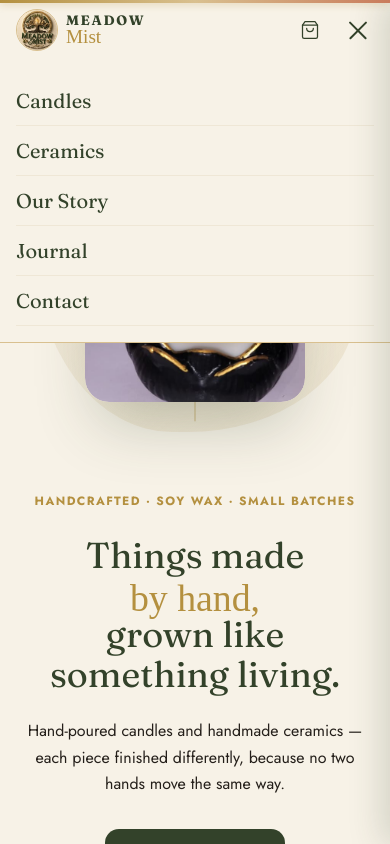
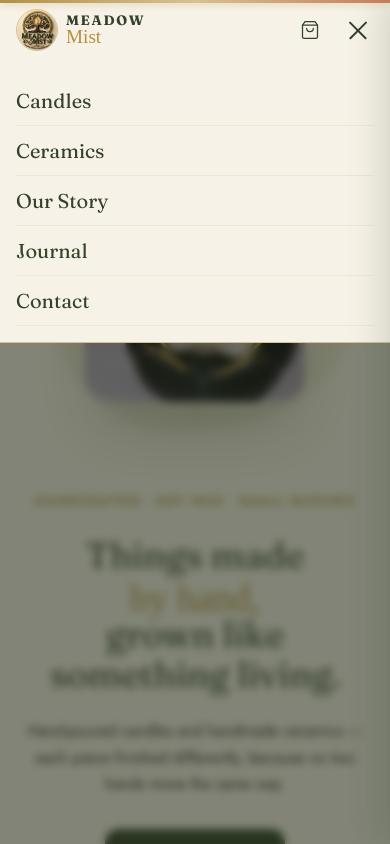
Before and after one commit to ADI-2707/meedowmist, a Next.js app: page / in a window 390 px wide. Both pictures are taken after a click on the button 358 px from the left and 30 px from the top of the page. Shown: the top 844 px of the page. Built offline with nearby package versions, Linux system fonts and the light colour scheme; a web font is replaced by a local one.

Commit message:
feat: add dim/blur backdrop overlay and body scroll lock when mobile navigation menu is open

```diff
--- a/src/components/SiteHeader/SiteHeader.module.css
+++ b/src/components/SiteHeader/SiteHeader.module.css
@@ -188,6 +188,24 @@
 .barOpen2 { opacity: 0; transform: scaleX(0); }
 .barOpen3 { transform: translateY(-6.5px) rotate(-45deg); }
 
+/* ---------- Mobile Backdrop Overlay ---------- */
+.mobileBackdrop {
+  position: fixed;
+  inset: 0;
+  background-color: rgba(33, 43, 27, 0.55);
+  backdrop-filter: blur(4px);
+  -webkit-backdrop-filter: blur(4px);
+  z-index: 95;
+  opacity: 0;
+  pointer-events: none;
+  transition: opacity var(--duration-base) var(--ease-smooth);
+}
+
+.mobileBackdropOpen {
+  opacity: 1;
+  pointer-events: all;
+}
+
 /* ---------- Mobile Menu ---------- */
 .mobileMenu {
   position: absolute;
--- a/src/components/SiteHeader/SiteHeader.tsx
+++ b/src/components/SiteHeader/SiteHeader.tsx
@@ -30,12 +30,30 @@ export default function SiteHeader() {
     return () => window.removeEventListener('scroll', handleScroll);
   }, []);
 
+  useEffect(() => {
+    if (menuOpen) {
+      document.body.style.overflow = 'hidden';
+    } else {
+      document.body.style.overflow = '';
+    }
+    return () => {
+      document.body.style.overflow = '';
+    };
+  }, [menuOpen]);
+
   return (
     <>
+      {/* Mobile backdrop */}
+      <div
+        className={`${styles.mobileBackdrop} ${menuOpen ? styles.mobileBackdropOpen : ''}`}
+        onClick={() => setMenuOpen(false)}
+        aria-hidden="true"
+      />
+
       <header className={`${styles.header} ${scrolled ? styles.scrolled : ''}`} role="banner">
         <div className={`container ${styles.inner}`}>
           {/* Logo */}
-          <Link href="/" className={styles.logo} aria-label="Meadow Mist — Home">
+          <Link href="/" className={styles.logo} aria-label="Meadow Mist — Home" onClick={() => setMenuOpen(false)}>
             <Image
               src="/images/logo.jpg"
               alt="Meadow Mist Logo"
```
